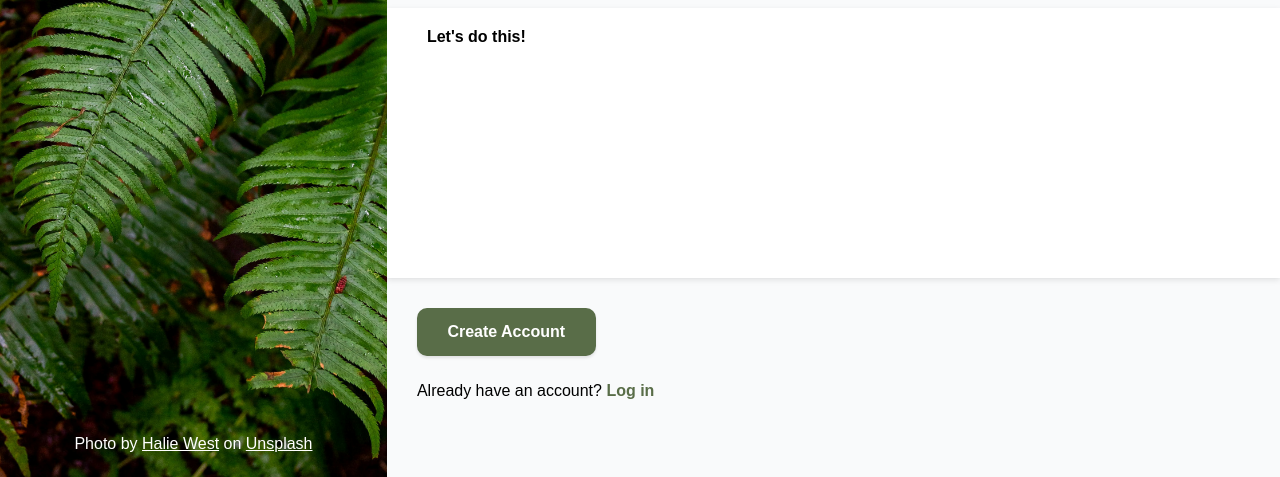
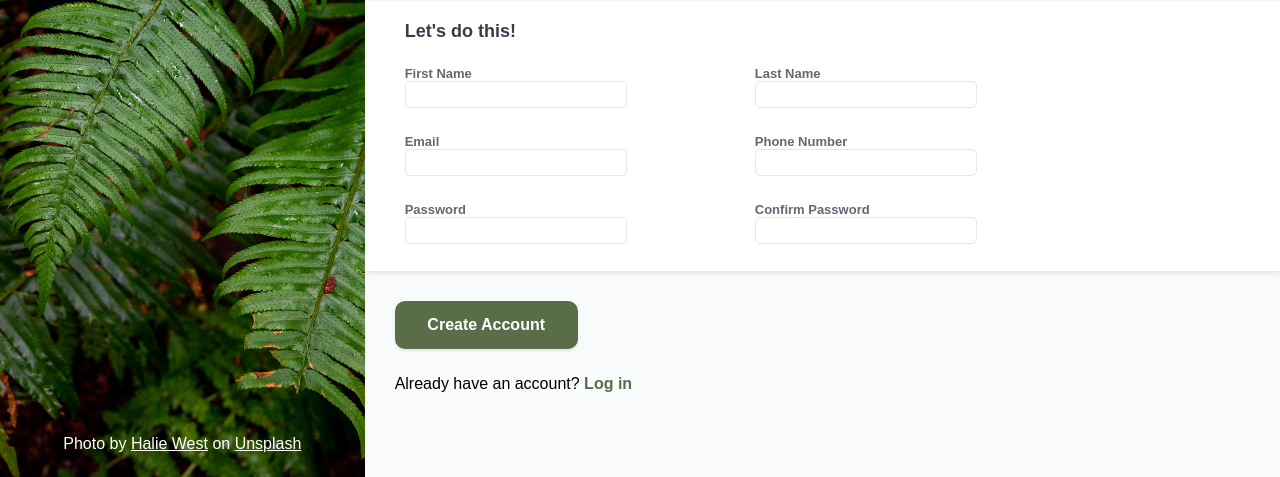
Before and after one commit to AlexS1302/sign-up-form, a plain HTML site: page index.html in a window 1280 px wide. Shown: the part 323-800 px from the top of the page. Drawn offline with Linux system fonts and the light colour scheme.

Commit message:
Finish Sign-up Form

```diff
--- a/index.html
+++ b/index.html
@@ -30,10 +30,34 @@
         <div id="form-container">
             <p class="form-heading">Let's do this!</p>
 
+            <div class="form-group">
+                <label for="first-name">First Name</label>
+                <input type="text" id="first-name" name="first-name" required>
+            </div>
+            <div class="form-group">
+                <label for="last-name">Last Name</label>
+                <input type="text" id="last-name" name="last-name">
+            </div>
+            <div class="form-group">
+                <label for="email">Email</label>
+                <input type="email" id="email" name="email" required>
+            </div>
+            <div class="form-group">
+                <label for="phone">Phone Number</label>
+                <input type="tel" id="phone" name="phone">
+            </div>
+            <div class="form-group">
+                <label for="password">Password</label>
+                <input type="password" id="password" name="password" required>
+            </div>
+            <div class="form-group">
+                <label for="confirm-password">Confirm Password</label>
+                <input type="password" id="confirm-password" name="confirm-password" required>
+            </div>
         </div>
 
         <div class="account-container">
-            <button class="button">Create Account</button>
+            <button type="submit" class="button">Create Account</button>
             <p>Already have an account? <span class="login">Log in</span></p>
         </div>
     </div>
--- a/styles.css
+++ b/styles.css
@@ -80,7 +80,7 @@ body {
     display: flex;
     flex-direction: column;
     justify-content: center;
-    margin-bottom: 50px;
+    margin-bottom: 40px;
 }
 
 .first,
@@ -93,22 +93,56 @@ body {
 }
 
 #form-container {
+    display: flex;
+    flex-wrap: wrap;
     background-color: white;
     height: 270px;
     box-shadow:
-    0px 1px 2px rgba(0,0,0,0.01),
-    0px 2px 6px rgba(0,0,0,0.1);
+        0px 1px 2px rgba(0,0,0,0.01),
+        0px 2px 6px rgba(0,0,0,0.1);
     padding-left: 40px;
     margin-top: 20px;
     margin-bottom: 30px;
 }
 
 .form-heading {
+    font-size: 18px;
     margin-top: 20px;
     font-weight: bold;
+    width: 100%;
+    color: #1f2937;
+    opacity: 0.9;
 }
 
+.form-group {
+    flex-basis: 40%;
+    margin-bottom: 20px;
+}
 
+label {
+    display: block;
+    font-size: 13px;
+    color: #1f2937;
+    font-weight: bold;
+    opacity: 0.7;
+}
+
+input {
+    width: 60%;
+    border-radius: 5px;
+    padding: 5px;
+    border: 1px solid #E5E7EB;
+    outline: none;
+}
+
+input:focus{
+    border: 1px solid #1d4ed8;
+}
+
+input[type=password]:focus:invalid {
+    border: 1px solid #b91c1c;
+
+}
 
 .button {
     background-color: #596D48;
```
Also changed, not shown: 1 other file.
